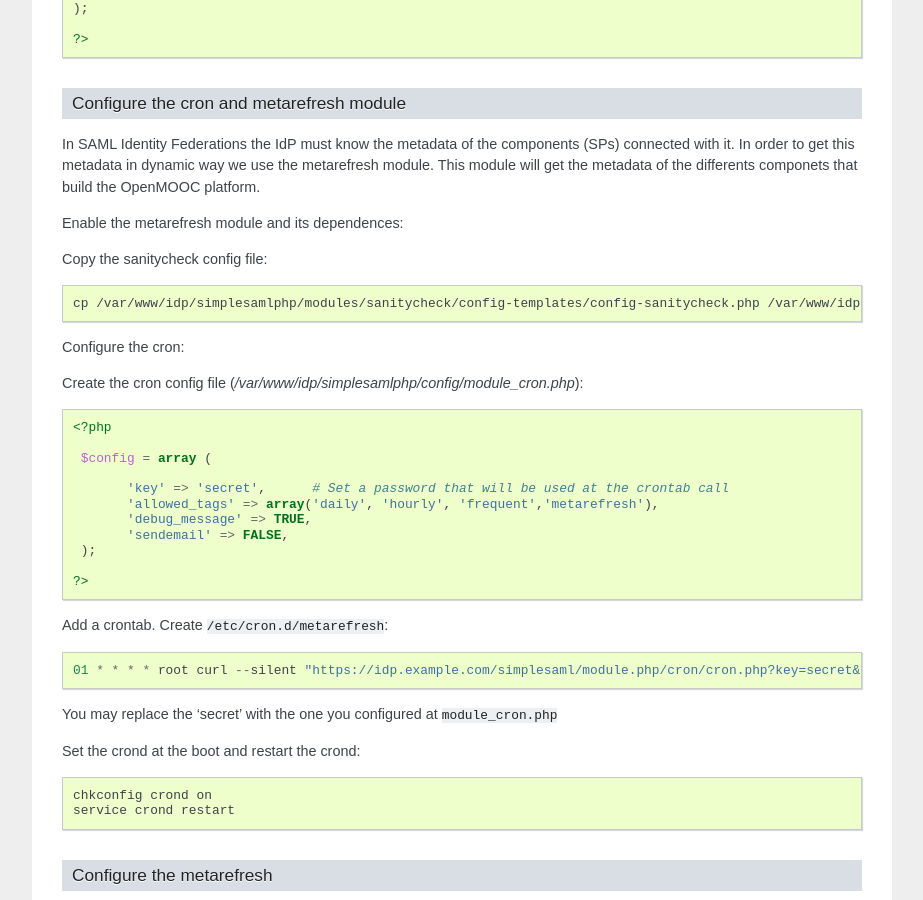
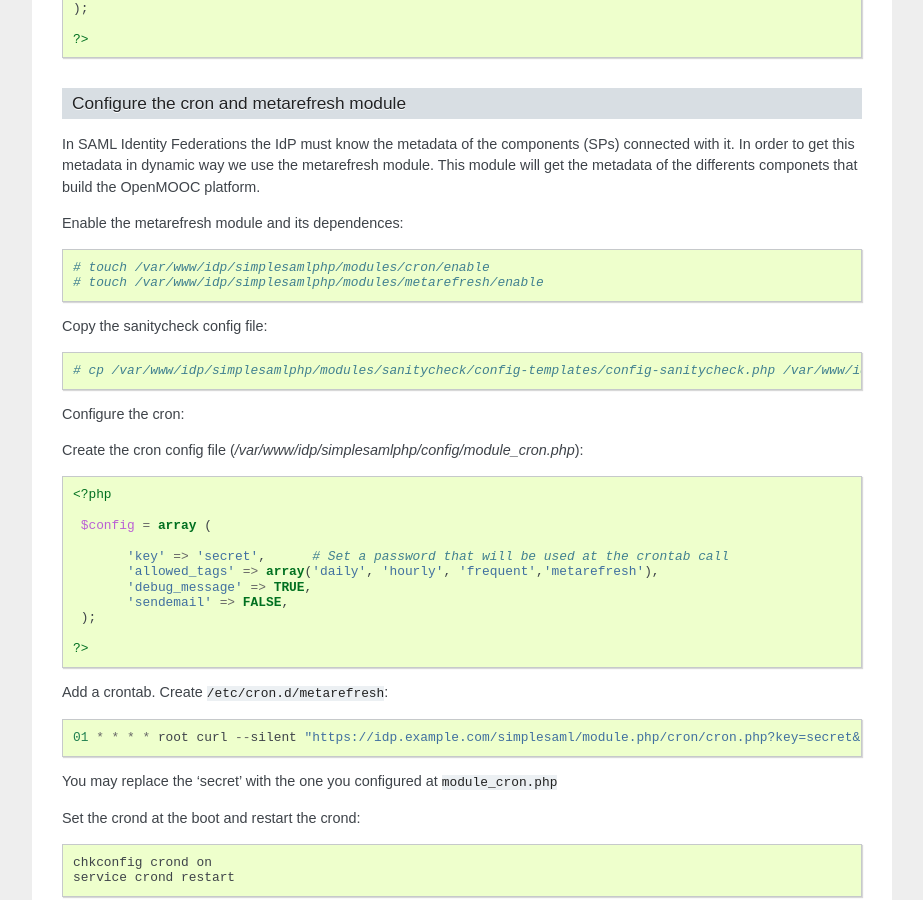
Before and after one commit to OpenMOOC/documentation, a Sphinx documentation site: the page built from source/install/idp.rst, in a window 1280 px wide and 900 px high, scrolled down 7857 px. Shown: the whole window, without its empty margins (198-1121 px from the left). Built offline with Sphinx 7.4.7, drawn with Linux system fonts in a browser that asks for light colours; some of the changed text lies outside the part shown.

```diff
--- a/source/LICENSE.rst
+++ /dev/null
@@ -1,6 +0,0 @@
-License
-=======
-
-OpenMOOC is licensed under the terms of `Apache 2.0 <http://www.apache.org/licenses/LICENSE-2.0.html>`_.
-
-The main header image used on OpenMOOC platform and blog was created by `Ana Isabel Rey Botello <https://github.com/anarey>`_.
--- a/source/install/askbot.rst
+++ b/source/install/askbot.rst
@@ -1,5 +1,5 @@
 ===============
-openmooc-askbot
+OpenMOOC Askbot
 ===============
 
 The Askbot component of OpenMOOC serves as a way to ask questions about a course.
--- a/source/install/engine.rst
+++ b/source/install/engine.rst
@@ -1,5 +1,5 @@
 ===============
-openmooc-engine
+OpenMOOC Engine
 ===============
 
 This is the core of the OpenMOOC platform, here you can create the courses,
--- a/source/install/idp.rst
+++ b/source/install/idp.rst
@@ -14,8 +14,8 @@ In a development enviroment you can disable both:
 
 .. code-block:: bash
 
-   lokkit --selinux=disabled
-   lokkit --disabled
+  $ lokkit --selinux=disabled
+  $ lokkit --disabled
 
 In a production enviroment contact a sysadmin to configure correctly SELinux.
 
@@ -40,13 +40,13 @@ Install the packages:
 
 .. code-block:: bash
 
-   yum install openldap openldap-clients openldap-servers
+  $ yum install openldap openldap-clients openldap-servers
 
 Copy the CONFIG_BASE file:
 
 .. code-block:: bash
 
-   cp /usr/share/openldap-servers-xxxx/DB_CONFIG.example /var/lib/ldap/DB_CONFIG
+  $ cp /usr/share/openldap-servers-xxxx/DB_CONFIG.example /var/lib/ldap/DB_CONFIG
 
 Edit the ldap config file ``/etc/openldap/ldap.conf``: ::
 
@@ -61,10 +61,10 @@ Create the root password:
 
 Create the config file (``/etc/openldap/slapd.conf``): ::
 
-  include         /etc/openldap/schema/core.schema
-  include         /etc/openldap/schema/cosine.schema
-  include         /etc/openldap/schema/inetorgperson.schema
-  include         /etc/openldap/schema/nis.schema
+  include     /etc/openldap/schema/core.schema
+  include     /etc/openldap/schema/cosine.schema
+  include     /etc/openldap/schema/inetorgperson.schema
+  include     /etc/openldap/schema/nis.schema
   include     /etc/openldap/schema/eduperson.schema
   include     /etc/openldap/schema/schac.schema
   include     /etc/openldap/schema/iris.schema
@@ -106,15 +106,15 @@ Delete the old slap.d directory to avoid conflicts with our new configuration:
 
 .. code-block:: bash
 
-   rm -rf /etc/openldap/slapd.d
+  # rm -rf /etc/openldap/slapd.d
 
 
 Start and stop the LDAP server:
 
 .. code-block:: bash
 
-   service slapd start
-   service  slapd stop
+  # service slapd start
+  # service slapd stop
 
 Create the root-path file (``/etc/openldap/root.ldif``): ::
 
@@ -493,14 +493,15 @@ that build the OpenMOOC platform.
 Enable the metarefresh module and its dependences:
 
 .. code-block:: bash
-   touch /var/www/idp/simplesamlphp/modules/cron/enable
-   touch /var/www/idp/simplesamlphp/modules/metarefresh/enable
+
+  # touch /var/www/idp/simplesamlphp/modules/cron/enable
+  # touch /var/www/idp/simplesamlphp/modules/metarefresh/enable
 
 Copy the sanitycheck config file:
 
 .. code-block:: bash
 
-   cp /var/www/idp/simplesamlphp/modules/sanitycheck/config-templates/config-sanitycheck.php /var/www/idp/simplesamlphp/config/config-sanitycheck.php
+  # cp /var/www/idp/simplesamlphp/modules/sanitycheck/config-templates/config-sanitycheck.php /var/www/idp/simplesamlphp/config/config-sanitycheck.php
 
 
 Configure the cron:
@@ -973,7 +974,7 @@ Reload iptables service to apply changes:
 
 
 Sync others clocks systems with IDP clock
-----------------------------------------
+-----------------------------------------
 
 Install ntpd package
 
--- a/source/install/demostrator.rst
+++ b/source/manual/demostrator.rst
@@ -54,13 +54,13 @@ called `eth0` that is a very common interface in Unix systems.
 VirtualBox will complain **when the machine boots the first time**. It will show
 this error message:
 
-.. image:: ../images/oMOOC-demo-Win-1.jpg
+.. image:: ../../images/oMOOC-demo-Win-1.jpg
 
 Click on the "Change network preferences" button, it will open the machine's
 preferences. VirtualBox will automatically fill the network adapter field
 with the real one present on your Windows machine.
 
-.. image:: ../images/oMOOC-demo-Win-2.jpg
+.. image:: ../../images/oMOOC-demo-Win-2.jpg
 
 So, without changing anything, just click on the "Accept" button and now the
 machine will have a correct network adapter, and will boot properly.
```
Also changed, not shown: source/index.rst (+35 -31 lines), source/install/general.rst (+6 -28 lines), source/install/install.rst (added, +43 -0 lines), source/install/installfaq.rst (added, +14 -0 lines).
